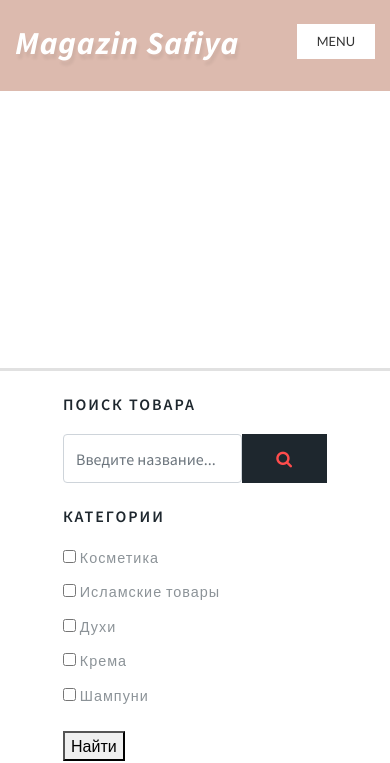
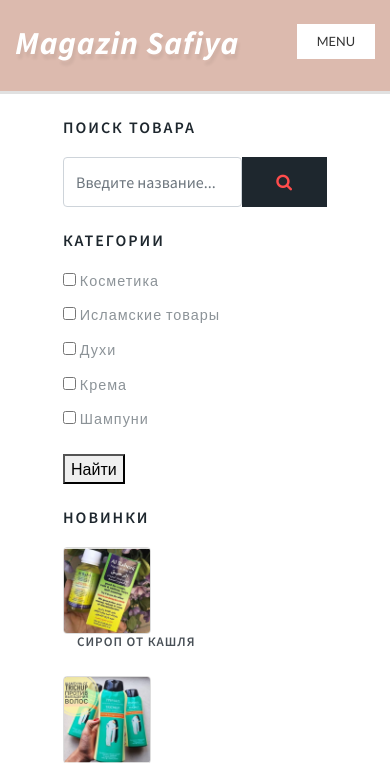
Before and after one commit to lososkin/shop, a Django app: page / in a window 390 px wide. Shown: the top 763 px of the page. Run offline with Django 3.2, Linux system fonts and the light colour scheme; data comes from the database, SQL or seed files in the repository; some libraries are stand-ins or nearby versions.

Commit message:
fix header css

```diff
--- a/static/css/style.css
+++ b/static/css/style.css
@@ -1374,9 +1374,9 @@ a.move-top span {
 /*-- //to-top --*/
 
 @media (max-width: 1366px) {
-    .main-banner {
+    /*.main-banner {
         min-height: 45em;
-    }
+    }*/
 
     .banner-info {
         padding: 16em 0 0em 3em;
@@ -1393,13 +1393,13 @@ a.move-top span {
         font-size: 2.3em;
     }
 
-    .main-banner {
+    /*.main-banner {
         min-height: 40em;
     }
 
     .main-banner.inner {
         min-height: 15em;
-    }
+    }*/
 }
 
 @media (max-width: 1080px) {
@@ -1408,9 +1408,9 @@ a.move-top span {
         letter-spacing: 2px;
     }
 
-    .main-banner {
+    /*.main-banner {
         min-height: 38em;
-    }
+    }*/
 
     h3.tittle {
         font-size: 2em !important;
@@ -1493,10 +1493,10 @@ a.move-top span {
         letter-spacing: 2px;
     }
 
-    .main-banner {
+    /*.main-banner {
         min-height: 38em;
     }
-
+*/
     .feature-grids h3,
     .bottom-gd.fea h3 {
         font-size: 0.9em;
@@ -1504,18 +1504,18 @@ a.move-top span {
 }
 
 @media (max-width: 800px) {
-    .main-banner.inner {
+   /* .main-banner.inner {
         min-height: 12em;
     }
-
+*/
     .banner-info {
         padding: 11em 0 0em 1em;
         width: 44%;
     }
 
-    .main-banner {
+   /* .main-banner {
         min-height: 30em;
-    }
+    }*/
 
     h3.tittle {
         font-size: 1.8em !important;
@@ -1589,9 +1589,9 @@ a.move-top span {
 }
 
 @media (max-width: 640px) {
-    .main-banner {
+    /*.main-banner {
         min-height: 28em;
-    }
+    }*/
 
     .banner-info {
         padding: 10em 0 0em 1em;
@@ -1627,10 +1627,10 @@ a.move-top span {
 }
 
 @media (max-width: 480px) {
-    .main-banner {
+    /*.main-banner {
         min-height: 25em;
     }
-
+*/
     .banner-info {
         padding: 9em 0 0em 1em;
         width: 58%;
@@ -1646,9 +1646,9 @@ a.move-top span {
         width: 96%;
     }
 
-    .main-banner.inner {
+   /* .main-banner.inner {
         min-height: 9em;
-    }
+    }*/
 }
 
 @media (max-width: 440px) {
@@ -1657,9 +1657,9 @@ a.move-top span {
         width: 68%;
     }
 
-    .main-banner {
+    /*.main-banner {
         min-height: 23em;
-    }
+    }*/
 
     .item-info-product h4 a {
         font-size: 14px !important;
```
